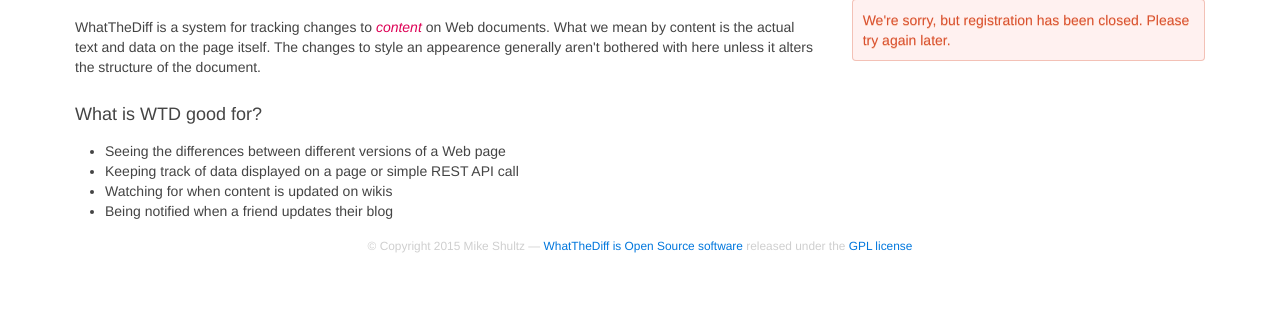
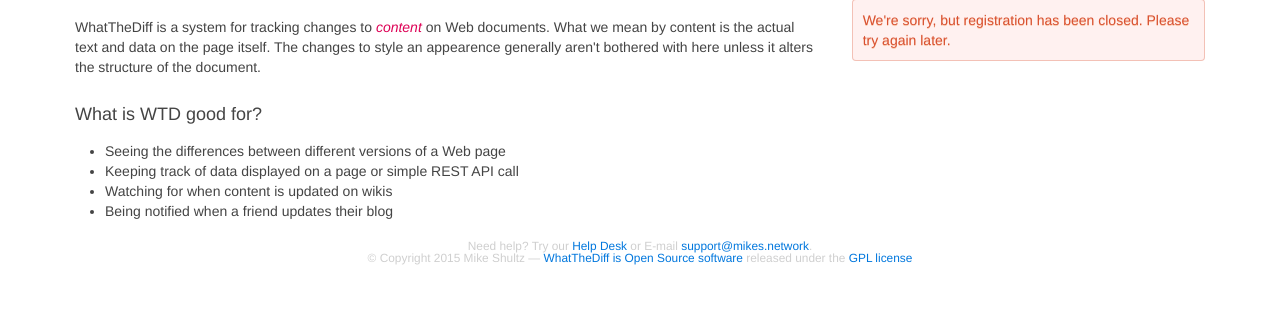
Before and after one commit to mikeshultz/whatthediff, a Django app: template whatthediff/templates/home.html in a window 1280 px wide. Shown: the part 122-432 px from the top of the page. Run offline with Django 3.2, Linux system fonts and the light colour scheme; the template is opened without the code that fills it: most values are stand-ins (such as "Sample title", 1, 10 or a date in 2020); some libraries are stand-ins or nearby versions.

Commit message:
Added support links to footer.

```diff
--- a/whatthediff/templates/base.html
+++ b/whatthediff/templates/base.html
@@ -66,6 +66,8 @@
     </div>
 
     <footer>
+        Need help?  Try our <a href="https://mikesnetwork.freshdesk.com/" onclick="window.open(this.href); return false;">Help Desk</a> or E-mail <a href="mailto:support@mikes.network">support@mikes.network</a>.
+        <br>
         &copy; Copyright 2015 Mike Shultz
         &mdash;
         <a href="https://github.com/mikeshultz/whatthediff/" onclick="window.open(this.href); return false;">WhatTheDiff is Open Source software</a> released under the <a href="http://www.gnu.org/licenses/gpl-3.0.en.html" onclick="window.open(this.href); return false;">GPL license</a>
```
